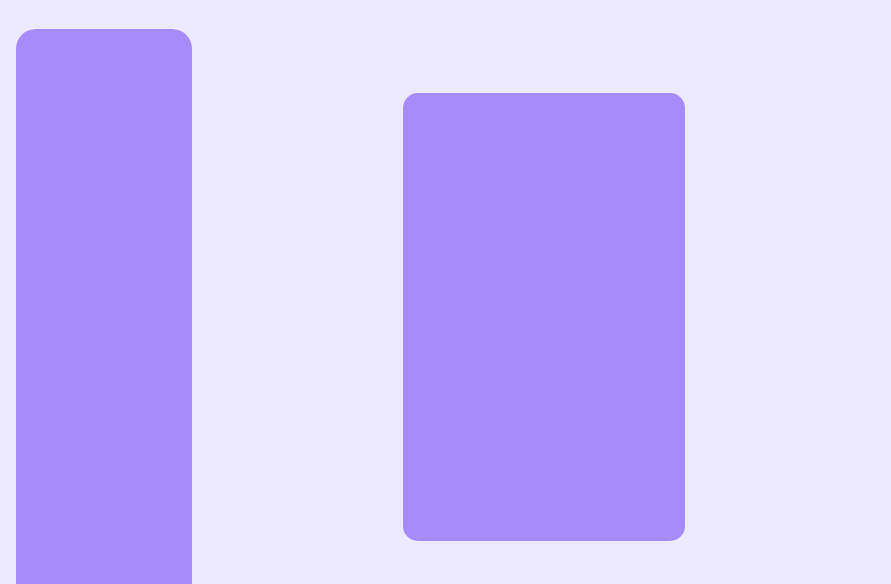
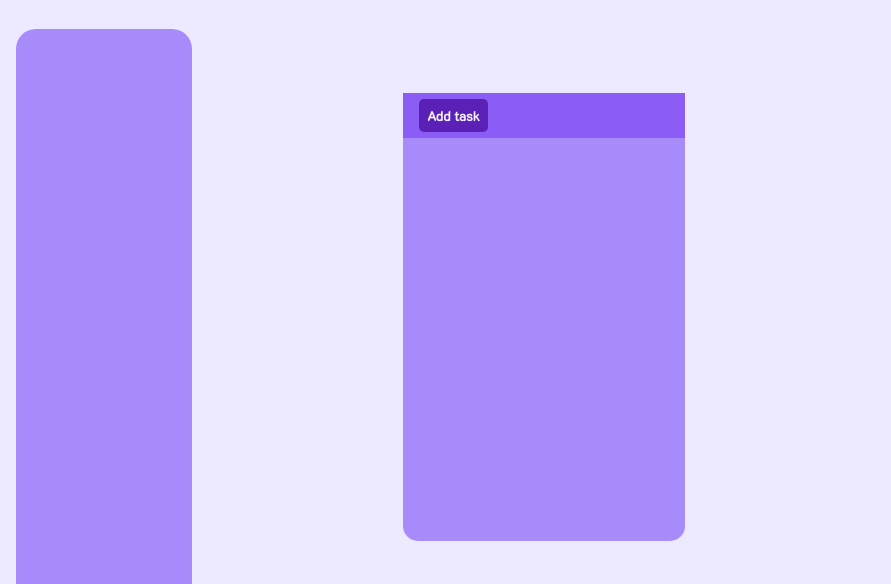
Before and after one commit to Liamsuu/to-do-app, a website built with webpack: page src/index.html in a window 1280 px wide. Shown: the part 164-748 px from the top of the page, 0-891 px from the left. Built offline with nearby package versions, Linux system fonts and the light colour scheme.

Commit message:
Start on task functionality

```diff
--- /dev/null
+++ b/components/task/appendToTaskBox.js
@@ -0,0 +1,4 @@
+export default function appendToTaskBox(element) {
+  const taskBox = document.querySelector("#task-box");
+  taskBox.appendChild(element);
+}
--- /dev/null
+++ b/components/task/createTaskForm.js
@@ -0,0 +1,12 @@
+import appendToTaskBox from "./appendToTaskBox";
+
+export default function createTaskForm() {
+  // simply used to create a add new task div with a button to click to add a new one.
+  const createTaskDiv = document.createElement("div");
+  const createTaskButton = document.createElement("button");
+  createTaskDiv.appendChild(createTaskButton);
+  createTaskDiv.id = "create-task-container";
+  createTaskButton.id = "create-task-button";
+  createTaskButton.textContent = "Add task";
+  appendToTaskBox(createTaskDiv);
+}
--- a/components/task/createTaskSection.js
+++ b/components/task/createTaskSection.js
@@ -1,4 +1,5 @@
 export default function createTaskSection() {
+  // just used for creating the box that will hold all the tasks, and a div that will hold that is used for placement in the site.
   const taskDiv = document.createElement("div");
   const taskBox = document.createElement("div");
   taskDiv.appendChild(taskBox);
--- a/package.json
+++ b/package.json
@@ -17,5 +17,8 @@
     "webpack": "^5.91.0",
     "webpack-cli": "^5.1.4",
     "webpack-dev-server": "^5.0.4"
+  },
+  "dependencies": {
+    "date-fns": "^3.6.0"
   }
 }
--- a/src/index.css
+++ b/src/index.css
@@ -23,7 +23,7 @@ body {
 
 :root {
   --main-clr: #a78bfa;
-  --button-click-clr: #8b5cf6;
+  --secondary-clr: #8b5cf6;
   --task-box-background-clr: #c4b5fd;
   --text-clr: #f5f3ff;
 }
@@ -96,8 +96,27 @@ body {
 
 #task-box {
   display: flex;
+  flex-direction: column;
   height: 70%;
   width: 40%;
   background-color: var(--main-clr);
   border-radius: 15px;
 }
+
+#create-task-container {
+  display: flex;
+  background-color: var(--secondary-clr);
+  height: 10%;
+  align-items: center;
+}
+
+#create-task-button {
+  margin-left: 1rem;
+  padding: 0.5rem;
+  border-radius: 5px;
+  font-family: k2d;
+  font-weight: bold;
+  border: none;
+  background-color: #5b21b6;
+  color: var(--text-clr);
+}
--- a/src/index.js
+++ b/src/index.js
@@ -2,9 +2,11 @@ import "./index.css";
 import createProjectBar from "../components/projectSection/createProjectBar";
 import appendToMain from "./appendToMainSection";
 import createTaskSection from "../components/task/createTaskSection";
+import createTaskForm from "../components/task/createTaskForm";
 import Task from "../components/task/task";
 import { deleteTaskObj } from "../components/task/task";
 
 appendToMain(createProjectBar());
-appendToMain(createTaskSection()); // create todosection and put in here.
+appendToMain(createTaskSection());
+createTaskForm();
 const newTask = new Task();
```
Also changed, not shown: 1 other file.
